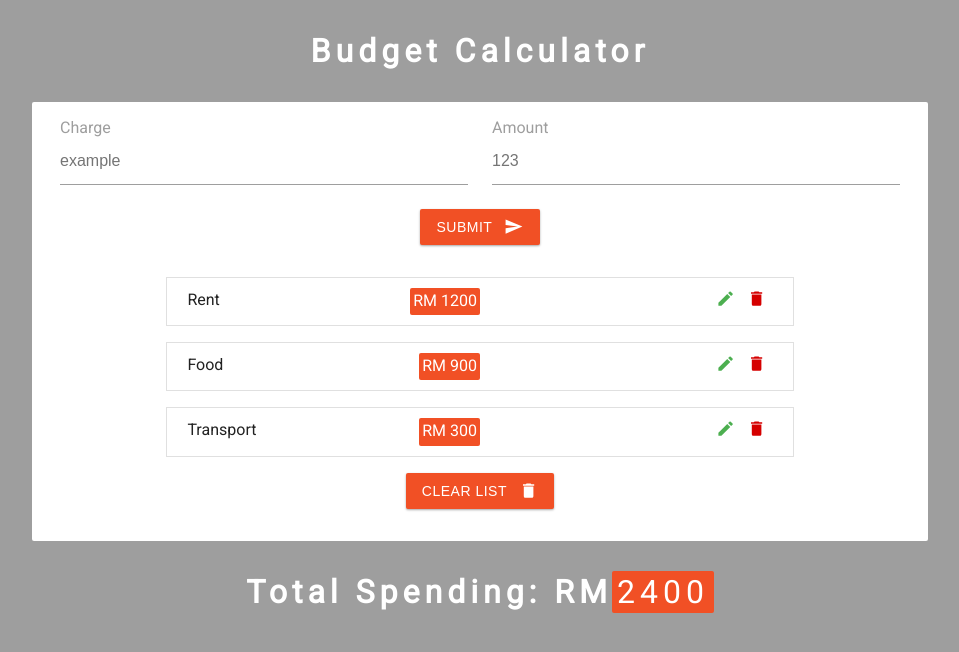
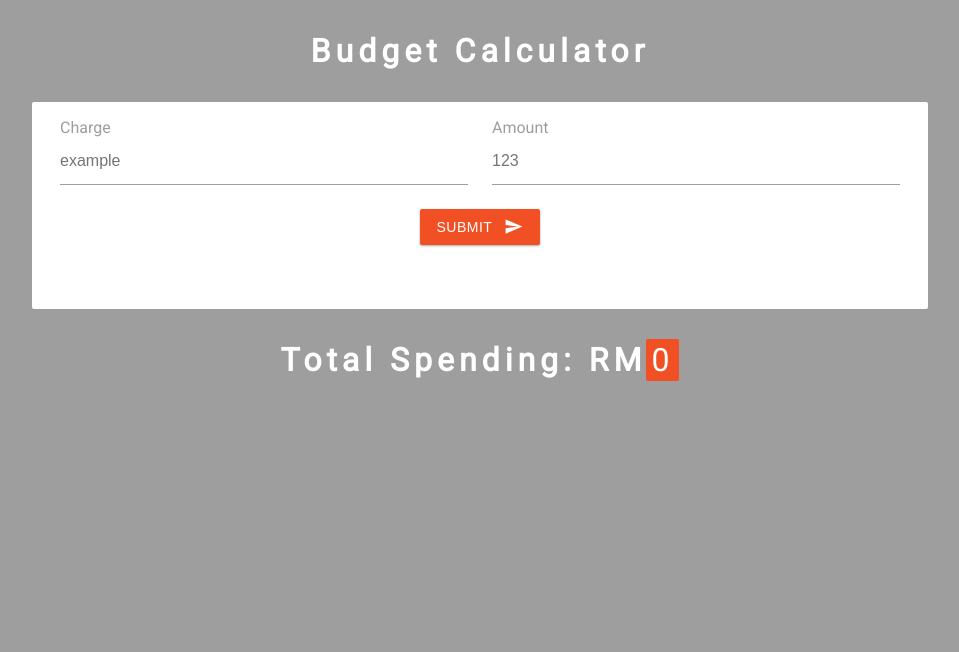
Before and after one commit to jojowabbit/react-budget-calculator-app, a React (Create React App) app: page / in a window 1280 px wide. Shown: the top 652 px of the page, without its empty margins (160-1119 px from the left). Built offline with nearby package versions, Linux system fonts and the light colour scheme.

Commit message:
handleEdit & localstorage

```diff
--- a/src/App.js
+++ b/src/App.js
@@ -1,4 +1,4 @@
-import React, { useState } from "react";
+import React, { useState, useEffect } from "react";
 import { v4 as uuidv4 } from "uuid";
 
 import Alert from "./components/Alert";
@@ -7,23 +7,28 @@ import ExpenseList from "./components/ExpenseList";
 import "./App.css";
 
 // mock data
-const initialExpenses = [
-  {
-    id: uuidv4(),
-    charge: "rent",
-    amount: 1200,
-  },
-  {
-    id: uuidv4(),
-    charge: "food",
-    amount: 900,
-  },
-  {
-    id: uuidv4(),
-    charge: "transport",
-    amount: 300,
-  },
-];
+// const initialExpenses = [
+//   {
+//     id: uuidv4(),
+//     charge: "rent",
+//     amount: 1200,
+//   },
+//   {
+//     id: uuidv4(),
+//     charge: "food",
+//     amount: 900,
+//   },
+//   {
+//     id: uuidv4(),
+//     charge: "transport",
+//     amount: 300,
+//   },
+// ];
+
+//local storage api
+const initialExpenses = localStorage.getItem("expenses")
+  ? JSON.parse(localStorage.getItem("expenses"))
+  : [];
 
 function App() {
   // ******************** state values *************************
@@ -35,6 +40,15 @@ function App() {
   const [amount, setAmount] = useState("");
   // alert
   const [alert, setAlert] = useState({ show: false });
+  // edit
+  const [edit, setEdit] = useState(false);
+  // edit item
+  const [id, setId] = useState(0);
+
+  // ******************** use effect ************************
+  useEffect(() => {
+    localStorage.setItem("expenses", JSON.stringify(expenses));
+  }, [expenses]);
 
   // ******************** functionality ************************
   const handleCharge = (e) => {
@@ -48,9 +62,19 @@ function App() {
   const handleSubmit = (e) => {
     e.preventDefault();
     if (charge !== "" && amount > 0) {
-      const singleExpense = { id: uuidv4(), charge, amount };
-      setExpenses([...expenses, singleExpense]);
-      handleAlert({ type: "success", text: "item added" });
+      //check if in editing mode
+      if (edit) {
+        let tempExpenses = expenses.map((item) => {
+          return item.id === id ? { ...item, charge, amount } : item;
+        });
+        setExpenses(tempExpenses);
+        setEdit(false);
+      } else {
+        const singleExpense = { id: uuidv4(), charge, amount };
+        setExpenses([...expenses, singleExpense]);
+        handleAlert({ type: "success", text: "item added" });
+      }
+
       setCharge("");
       setAmount("");
     } else {
@@ -79,7 +103,12 @@ function App() {
     handleAlert({ type: "danger", text: "item deleted" });
   };
   const handleEdit = (id) => {
-    console.log(`editing item id: ${id}`);
+    let expense = expenses.find((item) => item.id === id);
+    let { charge, amount } = expense;
+    setCharge(charge);
+    setAmount(amount);
+    setEdit(true);
+    setId(id);
   };
 
   return (
@@ -93,6 +122,7 @@ function App() {
           handleCharge={handleCharge}
           handleAmount={handleAmount}
           handleSubmit={handleSubmit}
+          edit={edit}
         />
         <ExpenseList
           expenses={expenses}
--- a/src/components/ExpenseForm.js
+++ b/src/components/ExpenseForm.js
@@ -7,6 +7,7 @@ const ExpenseForm = ({
   handleCharge,
   handleAmount,
   handleSubmit,
+  edit,
 }) => {
   return (
     <form onSubmit={handleSubmit}>
@@ -39,7 +40,7 @@ const ExpenseForm = ({
       </div>
 
       <button type="submit" className="btn">
-        submit <MdSend className="btn-icon" />
+        {edit ? "edit" : "submit"} <MdSend className="btn-icon" />
       </button>
     </form>
   );
```
